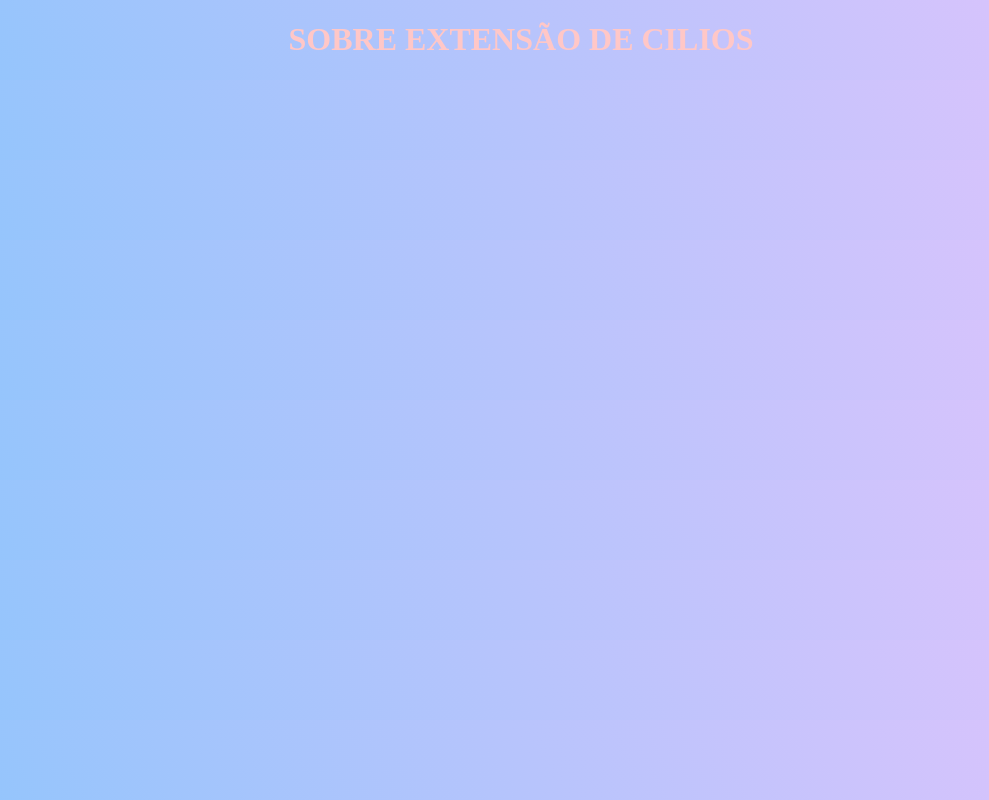
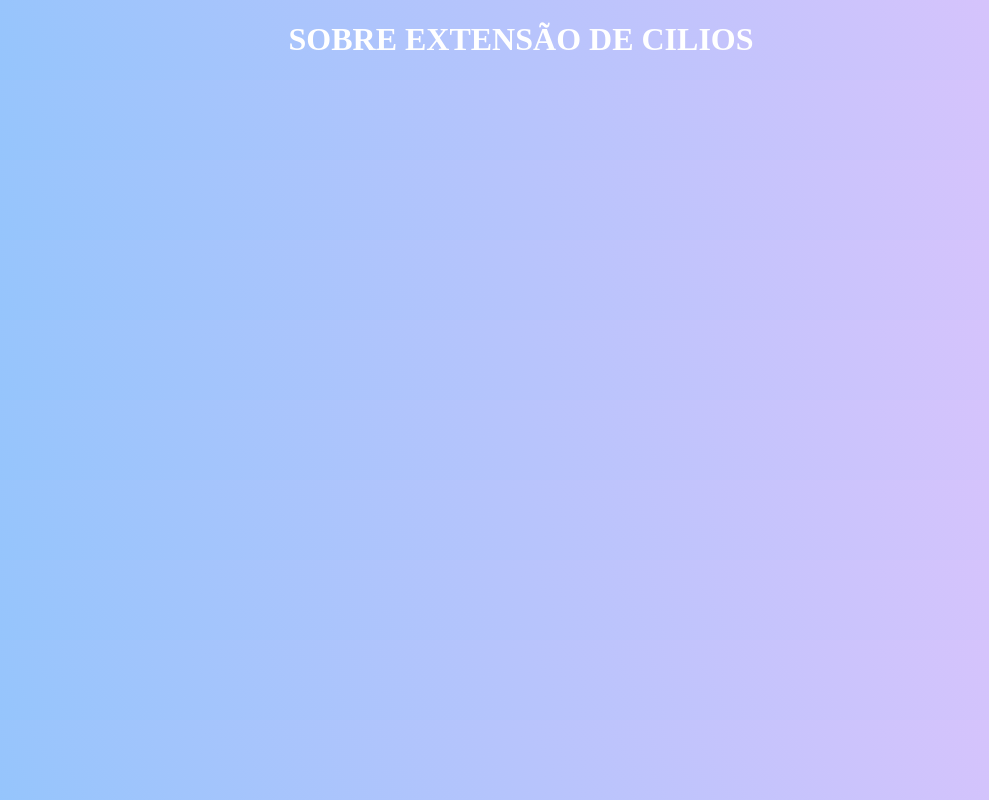
Before and after one commit to fernandes1810/lorenagarcia72, a plain HTML site: page index.html in a window 1280 px wide. Shown: the whole page, without its empty margins (119-1108 px from the left). Drawn offline with Linux system fonts and the light colour scheme.

Commit message:
mudei dnv a ccor

```diff
--- a/style.css
+++ b/style.css
@@ -1,6 +1,6 @@
 h1{
     text-align: center;
-    color: rgb(255, 199, 199);
+    color: rgb(255, 255, 255);
     text-transform: uppercase;
 }
 
```
